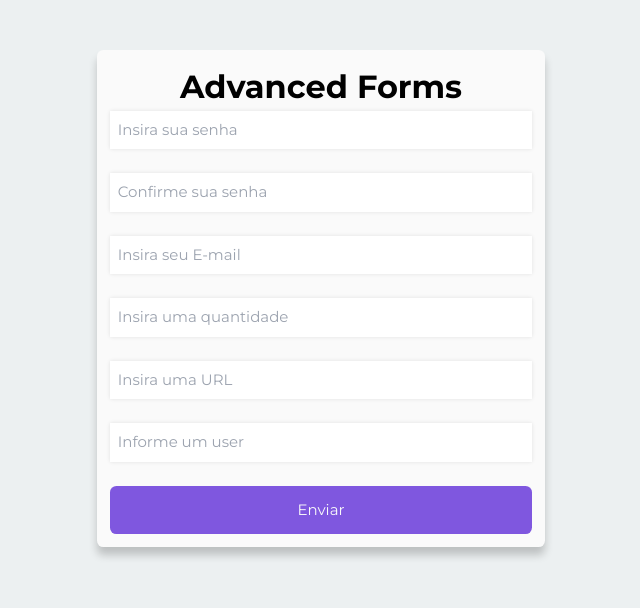
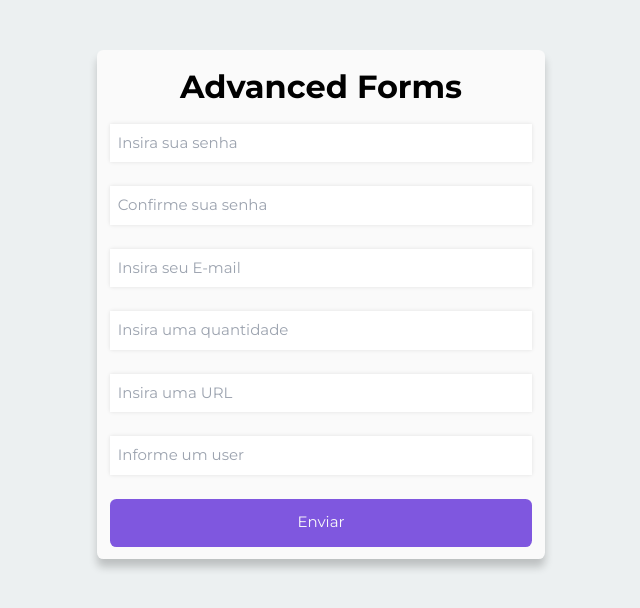
Before and after one commit to SoaresLeonardo/next-js-development, a Next.js app: page /form in a window 1280 px wide. Shown: the top 608 px of the page, without its empty margins (319-959 px from the left). Built offline with nearby package versions, Linux system fonts and the light colour scheme.

Commit message:
Update styles.ts

```diff
--- a/src/components/Container/styles.ts
+++ b/src/components/Container/styles.ts
@@ -6,6 +6,9 @@ export const Container = styled.div`
   background-color: ${theme.colors.white};
   margin: 50px auto;
   padding: ${theme.spacings.xxxsmall};
+  gap: ${theme.spacings.xxxsmall};
+  flex-direction: column;
+  display: flex;
   box-shadow: ${theme.box.shadow};
   border-radius: ${theme.border.radius};
 
```
